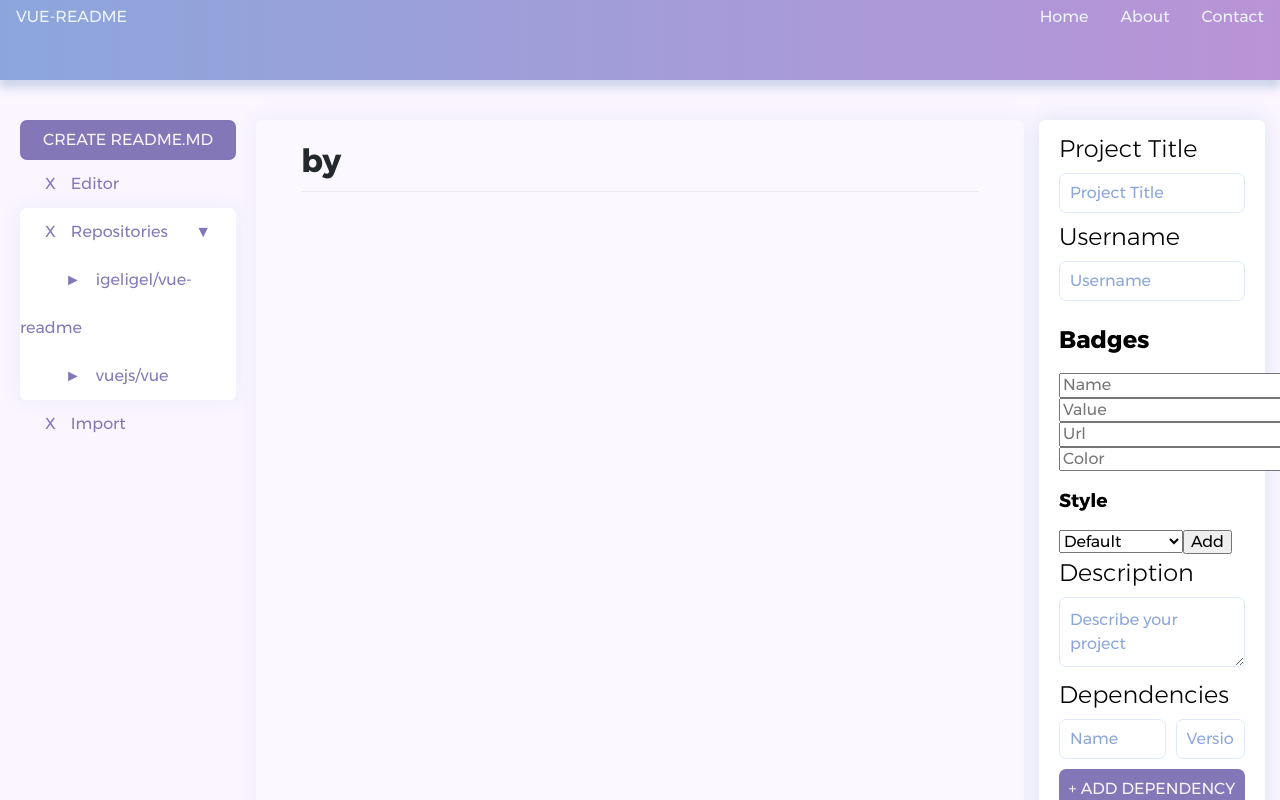
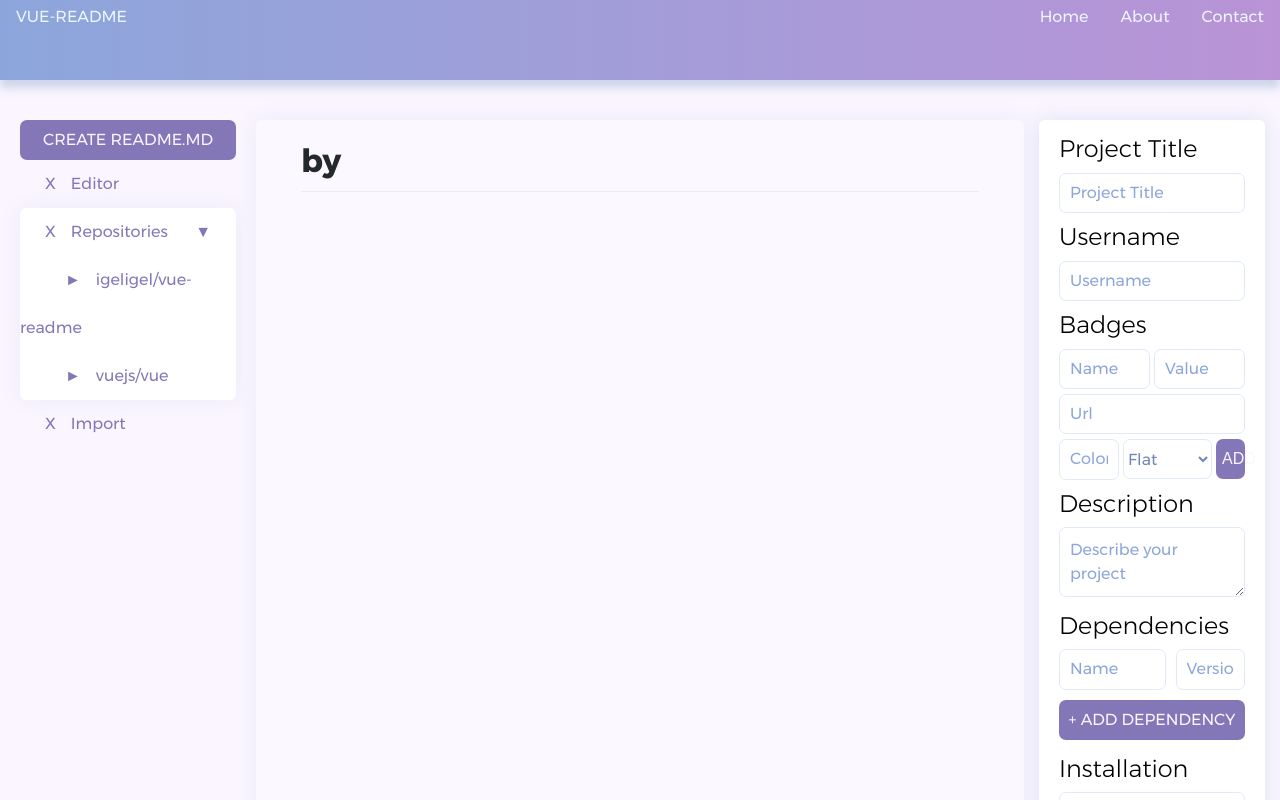
Before and after one commit to igeligel/vue-readme, a Vue app: page /#/ in a window 1280 px wide. Shown: the top 800 px of the page. Built offline with nearby package versions, Linux system fonts and the light colour scheme.

Commit message:
refactor(ui)
refactor badges component to look good

```diff
--- a/src/components/configuratorShield.vue
+++ b/src/components/configuratorShield.vue
@@ -1,22 +1,110 @@
 <template>
   <div>
     <h2>Badges</h2>
-    <input class="configurator__badge" spellcheck="false" placeholder="Name" v-model="shieldName">
-    <input class="configurator__badge" spellcheck="false" placeholder="Value" v-model="shieldValue">
-    <input class="configurator__badge" spellcheck="false" placeholder="Url" v-model="shieldUrl">
-    <input class="configurator__badge" spellcheck="false" placeholder="Color" v-model="shieldColor">
-    <h3>Style</h3>
+    <div class="pure-g">
+      <div class="pure-u-1-2" style="padding-right: 2px; box-sizing: border-box;">
+        <input class="configurator__input" spellcheck="false" placeholder="Name" v-model="shieldName">
+      </div>
+      <div class="pure-u-1-2" style="padding-left: 2px; box-sizing: border-box;">
+        <input class="configurator__input" spellcheck="false" placeholder="Value" v-model="shieldValue">
+      </div>
+    </div>
+    <div class="pure-g">
+      <div class="pure-u-1-1">
+        <input class="configurator__input" spellcheck="false" placeholder="Url" v-model="shieldUrl">
+      </div>
+    </div>
+    <div class="pure-g">
+      <div class="pure-u-1-3" style="padding-right: 2px; box-sizing: border-box;">
+        <input class="configurator__input" spellcheck="false" placeholder="Color" v-model="shieldColor">
+      </div>
+      <div class="pure-u-1-2" style="padding-right: 2px; padding-left: 2px; box-sizing: border-box;">
         <select v-model="selectedShield">
           <option v-for="option in shieldOptions" v-bind:value="option.value">
             {{ option.text }}
           </option>
         </select>
+      </div>
+      <div class="pure-u-1-6" style="padding-left: 2px; box-sizing: border-box;">
         <button v-on:click="addShield">Add</button>
+      </div>
+    </div>
   </div>
 </template>
 
 <style>
+button {
+  color: #faf5ff;
+  width: 100%;
+  height: 2.5em;
+  border-radius: 7px;
+  border: 0;
+  text-transform: uppercase;
+  background-color: #8477B7;
+}
 
+button:hover {
+  background-color: #8b7fbb;
+}
+
+button:focus {
+  outline: 0;
+}
+
+select {
+  width: 100%;
+  height: 2.5em;
+  border: 0;
+  border-radius: 7px;
+  background-color: white;
+  border: 1px solid #e0e9fc;
+  color: #7287b2;
+  font-family: Montserrat;
+}
+
+select:focus {
+  outline: 0;
+}
+
+select option {
+  width: 50px;
+}
+button {
+  width: 100%;
+}
+h2 {
+  margin-top: 5px;
+  margin-bottom: 10px;
+  font-weight: 300;
+}
+
+.configurator__input {
+  font-family: Montserrat;
+  color: #7287b2;
+  border: 1px solid #e0e9fc;
+  border-radius: 7px;
+  padding-left: 10px;
+  padding-bottom: 10px;
+  padding-right: 10px;
+  padding-top: 10px;
+  margin-bottom: 5px;
+  box-sizing: border-box;
+  width: 100%;
+}
+
+.configurator__input--50 {
+  width: 50%;
+}
+
+input::-webkit-input-placeholder {
+  color: #8ca6db;
+}
+
+input:focus {
+  outline: none !important;
+  border:1px solid #b993d6;
+  box-shadow: 0 0 3px #719ECE;
+}
 
 </style>
 
@@ -31,11 +119,10 @@ export default {
       shieldColor: '',
       selectedShield: 0,
       shieldOptions: [
-        { text: 'Default', value: 0 },
+        { text: 'Flat', value: 0 },
         { text: 'Plastic', value: 1 },
-        { text: 'Flat', value: 2 },
-        { text: 'Flat-Squared', value: 3 },
-        { text: 'Flat-Squared', value: 4 },
+        { text: 'Flat-Squared', value: 2 },
+        { text: 'Social', value: 3 },
       ],
     };
   },
--- a/src/components/readmePreview.vue
+++ b/src/components/readmePreview.vue
@@ -141,8 +141,17 @@ export default {
       let result = '<div style="text-align:center">';
       this.$store.state.shields.forEach((shield) => {
         const color = shield.color.replace('#', '');
-        result += `<a href="${shield.url}">`;
-        result += `<img src="https://img.shields.io/badge/${shield.name}-${shield.value}-${color}.svg" alt="badge ${shield.name}" /></a> `;
+        const styleDict = {
+          0: '?style=flat',
+          1: '?style=plastic',
+          2: '?style=flat-square',
+          3: '?style=social',
+        };
+        const url = `https://img.shields.io/badge/${shield.name}-${shield.value}-${color}.svg${styleDict[shield.style]}`;
+        const imageString = `<img src="${url}" alt="badge ${shield.name}" />`;
+        result += shield.url !== ''
+          ? `<a href="${shield.url}">${imageString}</a> `
+          : `${imageString} `;
       });
       return `${result}</div>`;
     },
```
Lines whose indentation alone changed are shown as unchanged.
